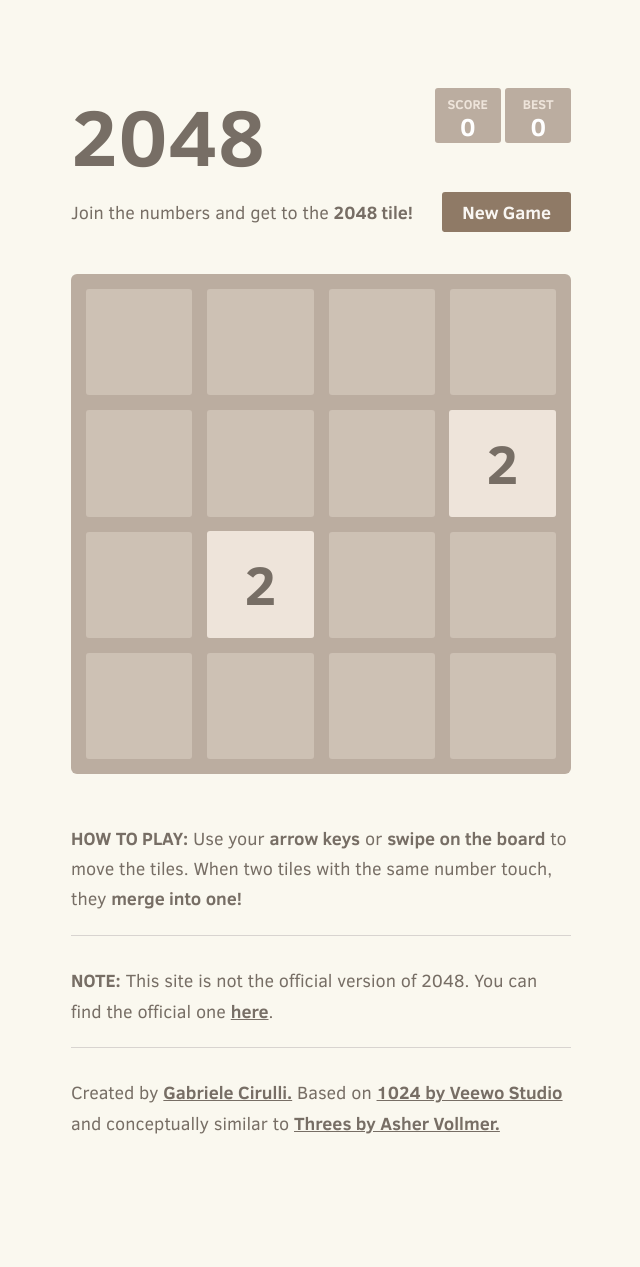
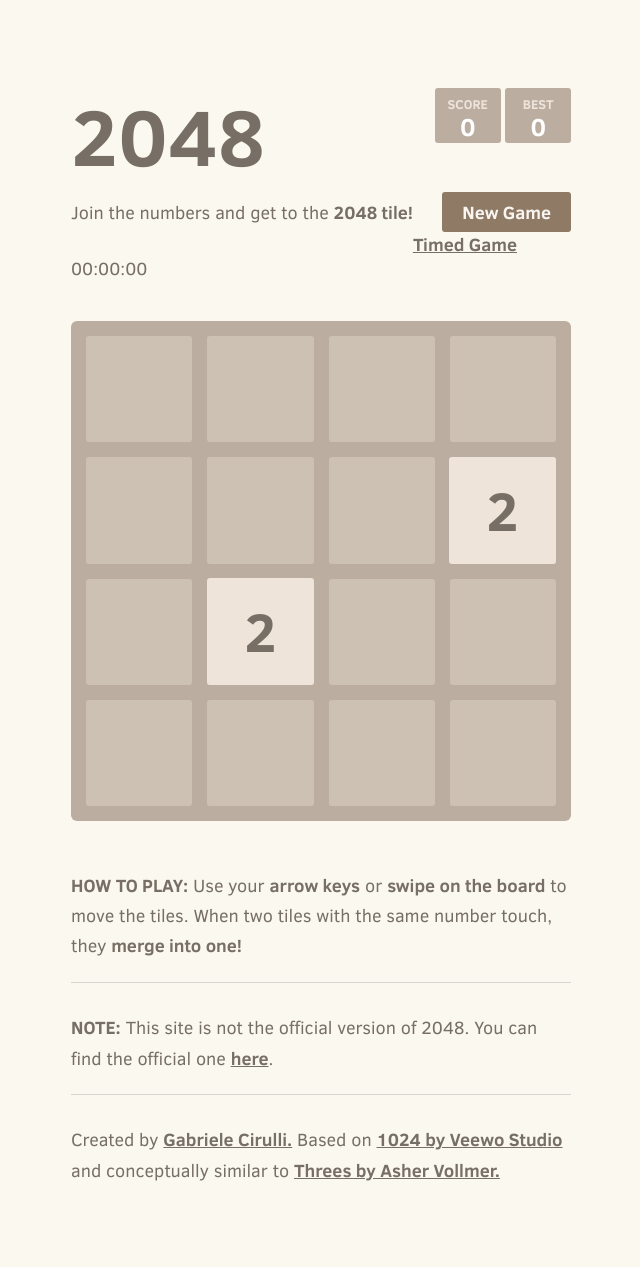
Before and after one commit to Epikest/nutopia, a Jekyll site: the page 2048.html, which Jekyll copies as it is, in a window 1280 px wide. Shown: the whole page, without its empty margins (319-959 px from the left). Built offline with Jekyll 4.4.1, drawn with Linux system fonts in a browser that asks for light colours; a script that is not in the unit is left out; before the commit the page ends 1220 px from its top, so only the background shows below that.

Commit message:
Update 2048.html

```diff
--- a/2048.html
+++ b/2048.html
@@ -25,12 +25,15 @@
       <div class="scores-container">
         <div class="score-container">0</div>
         <div class="best-container">0</div>
+        <div class="best-time-container"></div>
       </div>
     </div>
 
     <div class="above-game">
       <p class="game-intro">Join the numbers and get to the <strong>2048 tile!</strong></p>
       <a class="restart-button">New Game</a>
+      <a class="restart-button-time">Timed Game</a>
+      <div class="stopwatch-container" id="stopwatch">00:00:00</div>
     </div>
 
     <div class="game-container">
@@ -39,6 +42,7 @@
         <div class="lower">
 	        <a class="keep-playing-button">Keep going</a>
           <a class="retry-button">Try again</a>
+          <a class="retry-button-time">Try again(timed game)</a>
         </div>
       </div>
 
@@ -87,6 +91,7 @@
     </p>
   </div>
 
+  <script src="js/lib/stopwatch.js"></script>
   <script src="js/bind_polyfill.js"></script>
   <script src="js/classlist_polyfill.js"></script>
   <script src="js/animframe_polyfill.js"></script>
```
